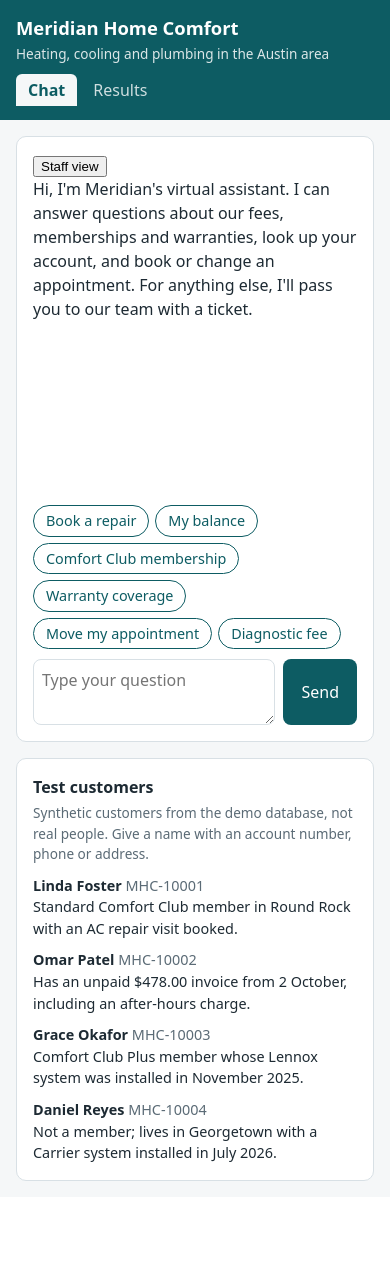
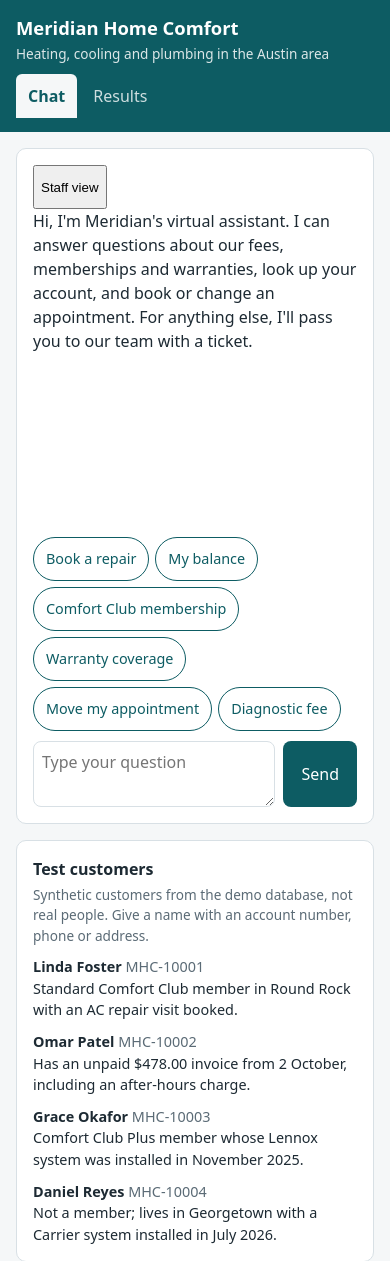
Before and after one commit to lucycchi/AI_Call_Center_Agent, a Python web app: template app/web/templates/chat.html in a window 390 px wide. Shown: the top 1261 px of the page. Before the commit the page ends 1181 px from the top, so only its background shows below. Run offline with Jinja, Linux system fonts and the light colour scheme; the template is opened without the code that fills it, so the values that code supplies are empty.

Commit message:
style(design): FINDING-005 — tabs, buttons and links are at least 44px tall on phones
Co-Authored-By: Claude Opus 5.5 <noreply@anthropic.com>

```diff
--- a/app/web/templates/chat.html
+++ b/app/web/templates/chat.html
@@ -42,6 +42,10 @@
   .customer { font-size: .9rem; }
   .customer .account { color: var(--muted); }
   .fact { display: block; }
+  @media (max-width: 819px) {  /* touch targets at least 44px tall on phones */
+    .tabs a { display: inline-flex; align-items: center; min-height: 44px; }
+    .suggestion, #staff-button, .staff-panel button, .staff-panel input, button[type=submit] { min-height: 44px; }
+  }
 </style>
 </head>
 <body>
--- a/app/web/templates/results.html
+++ b/app/web/templates/results.html
@@ -37,6 +37,9 @@
   .expected { color: var(--muted); }
   .callout { border-left: 4px solid var(--brand); padding-left: 10px; }
   .callout strong { display: block; }
+  @media (max-width: 819px) {  /* touch targets at least 44px tall on phones */
+    .tabs a, a.try { display: inline-flex; align-items: center; min-height: 44px; }
+  }
 </style>
 </head>
 <body>
```
